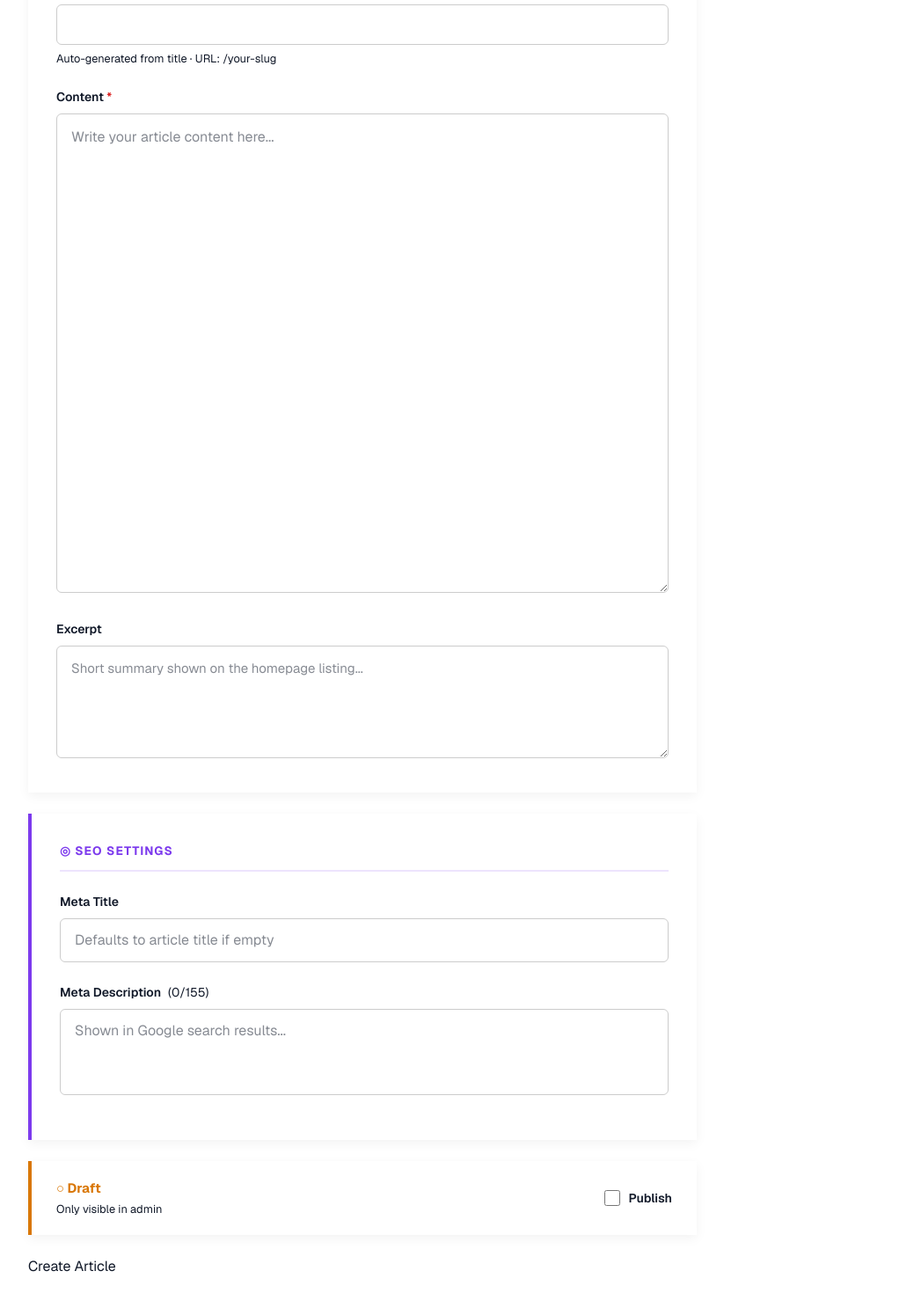
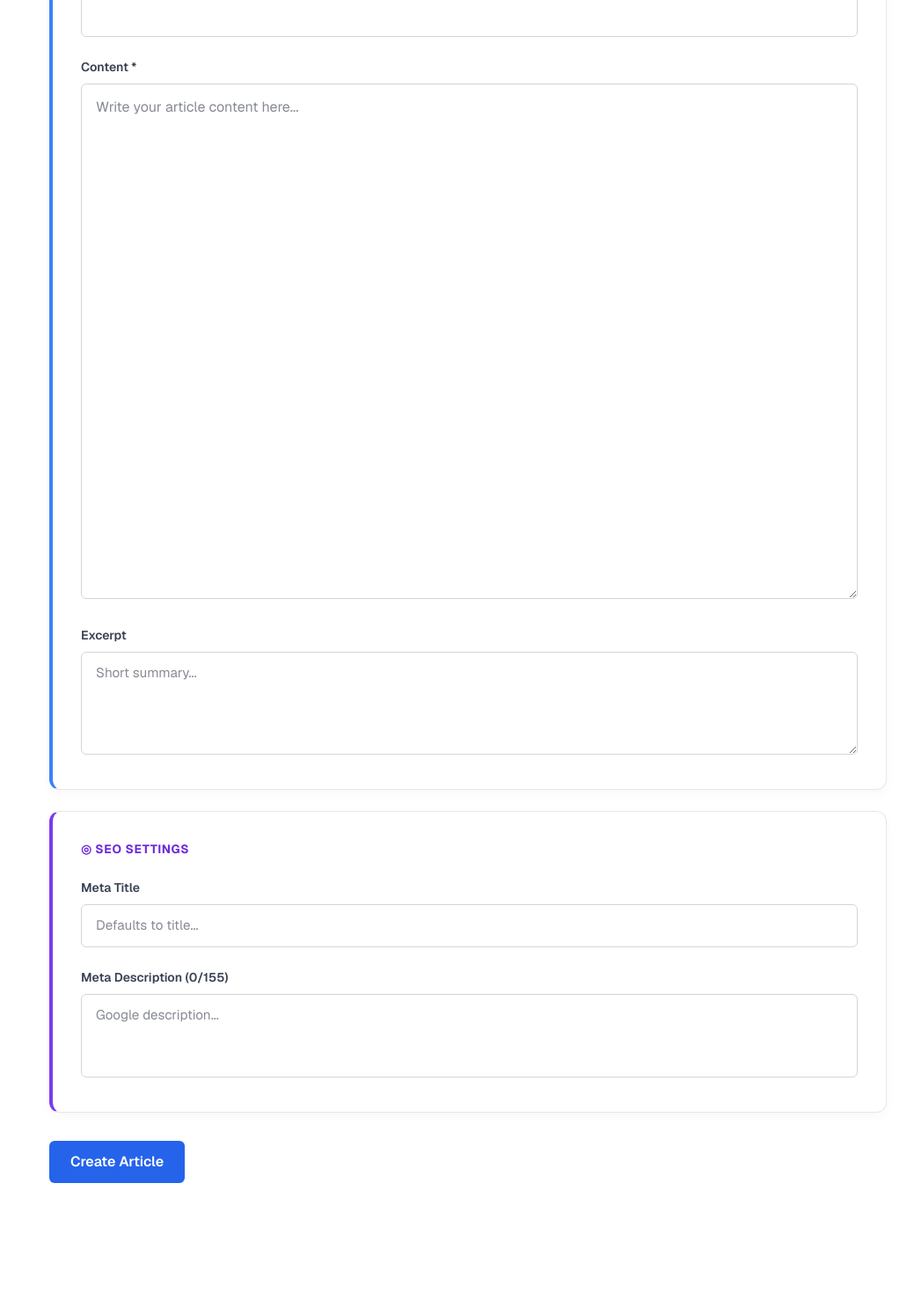
Before and after one commit to EshwarYadav29/SEO_Optimization_-Article-Site-, a Next.js app: page /admin/articles/new in a window 1280 px wide. Shown: the part 400-1870 px from the top of the page at 88% size, without its empty margins (82-1121 px from the left). Built offline with nearby package versions, Linux system fonts and the light colour scheme.

Commit message:
fix: updated context page

```diff
--- a/src/components/ArticleForm.tsx
+++ b/src/components/ArticleForm.tsx
@@ -82,56 +82,52 @@ export default function ArticleForm({ article }: { article?: Article }) {
 
   const cardStyle = (accentColor: string) => ({
     background: '#fff',
-    border: '2px solid var(--gray-200)',
+    border: '1px solid #e5e7eb',
     borderLeft: `4px solid ${accentColor}`,
-    borderRadius: 'var(--radius-lg)',
-    padding: '2rem', // Increased slightly for breathing room
+    borderRadius: '12px',
+    padding: '2rem',
     marginBottom: '1.5rem',
-    boxShadow: '0 4px 12px rgba(0,0,0,0.05)',
-    width: '100%',
+    boxShadow: '0 4px 12px rgba(0,0,0,0.03)',
     boxSizing: 'border-box' as const,
-  })
-
-  const headingStyle = (color: string) => ({
-    fontSize: '0.85rem', // Slightly larger section titles
-    fontWeight: 700,
-    color,
-    letterSpacing: '0.08em',
-    textTransform: 'uppercase' as const,
-    marginBottom: '1.5rem',
-    paddingBottom: '0.75rem',
-    borderBottom: `2px solid ${color}22`,
-    display: 'flex',
-    alignItems: 'center',
-    gap: '0.5rem',
   })
 
   const labelStyle = {
     display: 'block',
     fontSize: '0.875rem',
     fontWeight: 600,
-    color: 'var(--gray-700)',
+    color: '#374151',
     marginBottom: '0.5rem',
   }
 
-  // Base input layout styles to avoid reliance on cramped global class styles
   const baseInputStyle = {
     width: '100%',
     boxSizing: 'border-box' as const,
     padding: '0.75rem 1rem',
-    borderRadius: 'var(--radius-md, 6px)',
-    border: '1px solid var(--gray-300, #ccc)',
+    borderRadius: '6px',
+    border: '1px solid #d1d5db',
+    fontSize: '0.95rem',
+    outline: 'none',
   }
 
   return (
-    <form onSubmit={handleSubmit} style={{ width: '100%', maxWidth: '1200px', margin: '0 auto' }}>
+    /* THE BREAKOUT TRICK:
+      These styles force the form container out of narrow parents up to 1000px
+    */
+    <div style={{
+      width: '100vw',
+      maxWidth: '1000px',
+      margin: '2rem auto',
+      padding: '0 1.5rem',
+      boxSizing: 'border-box',
+    }}>
+      <form onSubmit={handleSubmit} style={{ width: '100%' }}>
         {error && (
           <div style={{
             background: '#fef2f2',
             border: '1px solid #fca5a5',
             color: '#dc2626',
             padding: '0.875rem 1rem',
-          borderRadius: 'var(--radius-md)',
+            borderRadius: '6px',
             marginBottom: '1.5rem',
             fontSize: '0.9rem',
           }}>
@@ -140,23 +136,20 @@ export default function ArticleForm({ article }: { article?: Article }) {
         )}
 
         {/* Main Content Card */}
-      <div style={cardStyle('var(--brand-500)')}>
-        <h2 style={headingStyle('var(--brand-600)')}>
+        <div style={cardStyle('#3b82f6')}>
+          <h2 style={{ fontSize: '0.85rem', fontWeight: 700, color: '#1d4ed8', textTransform: 'uppercase', letterSpacing: '0.05em', marginBottom: '1.5rem' }}>
             ✦ Article Content
           </h2>
 
           <div style={{ marginBottom: '1.5rem' }}>
-          <label style={labelStyle}>
-            Title <span style={{ color: '#dc2626' }}>*</span>
-          </label>
+            <label style={labelStyle}>Title *</label>
             <input
               type="text"
               value={form.title}
               onChange={handleTitleChange}
               required
               placeholder="Enter article title..."
-            className="form-input"
-            style={{ ...baseInputStyle }}
+              style={baseInputStyle}
             />
           </div>
 
@@ -166,37 +159,24 @@ export default function ArticleForm({ article }: { article?: Article }) {
               type="text"
               value={form.slug}
               onChange={e => setForm(prev => ({ ...prev, slug: e.target.value }))}
-            className="form-input"
-            style={{
-              ...baseInputStyle,
-              fontFamily: 'monospace',
-              fontSize: '0.8125rem',
-              color: 'var(--gray-500)'
-            }}
+              style={{ ...baseInputStyle, fontFamily: 'monospace', color: '#4b5563' }}
             />
-          <p style={{ fontSize: '0.8rem', color: 'var(--gray-400)', marginTop: '0.4rem' }}>
-            Auto-generated from title · URL: /{form.slug || 'your-slug'}
-          </p>
           </div>
 
           <div style={{ marginBottom: '1.5rem' }}>
-          <label style={labelStyle}>
-            Content <span style={{ color: '#dc2626' }}>*</span>
-          </label>
+            <label style={labelStyle}>Content *</label>
             <textarea
               value={form.content}
               onChange={e => setForm(prev => ({ ...prev, content: e.target.value }))}
               required
-            rows={18} // Increased row presence for writing luxury
+              rows={20}
               placeholder="Write your article content here..."
-            className="form-input"
               style={{
                 ...baseInputStyle,
                 resize: 'vertical',
-              fontFamily: 'inherit',
-              fontSize: '1rem', // Bumped font size for readability
-              lineHeight: 1.8,
-              minHeight: '450px' // Increased default canvas area
+                lineHeight: '1.75',
+                minHeight: '450px',
+                fontSize: '1rem'
               }}
             />
           </div>
@@ -207,23 +187,15 @@ export default function ArticleForm({ article }: { article?: Article }) {
               value={form.excerpt}
               onChange={e => setForm(prev => ({ ...prev, excerpt: e.target.value }))}
               rows={4}
-            placeholder="Short summary shown on the homepage listing..."
-            className="form-input"
-            style={{
-              ...baseInputStyle,
-              resize: 'vertical',
-              fontFamily: 'inherit',
-              fontSize: '0.9375rem',
-              lineHeight: 1.7,
-              minHeight: '120px'
-            }}
+              placeholder="Short summary..."
+              style={{ ...baseInputStyle, resize: 'vertical', minHeight: '100px' }}
             />
           </div>
         </div>
 
         {/* SEO Card */}
         <div style={cardStyle('#7c3aed')}>
-        <h2 style={headingStyle('#7c3aed')}>
+          <h2 style={{ fontSize: '0.85rem', fontWeight: 700, color: '#6d28d9', textTransform: 'uppercase', letterSpacing: '0.05em', marginBottom: '1.5rem' }}>
             ◎ SEO Settings
           </h2>
 
@@ -233,105 +205,36 @@ export default function ArticleForm({ article }: { article?: Article }) {
               type="text"
               value={form.metaTitle}
               onChange={e => setForm(prev => ({ ...prev, metaTitle: e.target.value }))}
-            placeholder="Defaults to article title if empty"
-            className="form-input"
-            style={{ ...baseInputStyle }}
+              placeholder="Defaults to title..."
+              style={baseInputStyle}
             />
           </div>
 
           <div>
-          <label style={labelStyle}>
-            Meta Description
-            <span style={{ fontWeight: 400, color: 'var(--gray-400)', marginLeft: '0.5rem' }}>
-              ({form.metaDesc?.length ?? 0}/155)
-            </span>
-          </label>
+            <label style={labelStyle}>Meta Description ({form.metaDesc?.length ?? 0}/155)</label>
             <textarea
               value={form.metaDesc}
               onChange={e => setForm(prev => ({ ...prev, metaDesc: e.target.value }))}
               rows={3}
               maxLength={155}
-            placeholder="Shown in Google search results..."
-            className="form-input"
-            style={{
-              ...baseInputStyle,
-              resize: 'none'
-            }}
+              placeholder="Google description..."
+              style={{ ...baseInputStyle, resize: 'none' }}
             />
-          {/* Character bar */}
-          <div style={{
-            marginTop: '0.5rem',
-            height: '4px',
-            background: 'var(--gray-100)',
-            borderRadius: '999px',
-            overflow: 'hidden',
-          }}>
-            <div style={{
-              height: '100%',
-              width: `${Math.min(((form.metaDesc?.length ?? 0) / 155) * 100, 100)}%`,
-              background: (form.metaDesc?.length ?? 0) > 140 ? '#dc2626' : '#7c3aed',
-              borderRadius: '999px',
-              transition: 'width 0.2s ease',
-            }} />
-          </div>
           </div>
         </div>
 
-      {/* Publish Card */}
-      <div style={{
-        ...cardStyle(form.published ? '#16a34a' : '#d97706'),
-        display: 'flex',
-        alignItems: 'center',
-        justifyContent: 'space-between',
-        gap: '1rem',
-        padding: '1.25rem 1.75rem',
-        marginBottom: '1.5rem',
-      }}>
-        <div>
-          <p style={{
-            fontWeight: 700,
-            fontSize: '0.9375rem',
-            color: form.published ? '#16a34a' : '#d97706',
-          }}>
-            {form.published ? '● Published' : '○ Draft'}
-          </p>
-          <p style={{ fontSize: '0.8rem', color: 'var(--gray-400)', marginTop: '0.15rem' }}>
-            {form.published ? 'Visible to the public' : 'Only visible in admin'}
-          </p>
-        </div>
-        <label style={{ display: 'flex', alignItems: 'center', gap: '0.6rem', cursor: 'pointer' }}>
-          <input
-            type="checkbox"
-            checked={form.published}
-            onChange={e => setForm(prev => ({ ...prev, published: e.target.checked }))}
-            style={{ width: '18px', height: '18px', cursor: 'pointer', accentColor: 'var(--brand-600)' }}
-          />
-          <span style={{ fontSize: '0.875rem', fontWeight: 600, color: 'var(--gray-700)' }}>
-            Publish
-          </span>
-        </label>
-      </div>
-
-      {/* Actions */}
-      <div style={{ display: 'flex', alignItems: 'center', justifyContent: 'space-between', paddingBottom: '3rem' }}>
-        <button
-          type="submit"
-          disabled={loading}
-          className="btn btn-primary"
-        >
+        {/* Actions layout wrapper */}
+        <div style={{ display: 'flex', justifyContent: 'space-between', alignItems: 'center', marginTop: '2rem', paddingBottom: '4rem' }}>
+          <button type="submit" disabled={loading} style={{ background: '#2563eb', color: '#fff', border: 'none', padding: '0.75rem 1.5rem', borderRadius: '6px', fontWeight: 600, cursor: 'pointer' }}>
             {loading ? 'Saving...' : isEditing ? 'Update Article' : 'Create Article'}
           </button>
-
           {isEditing && (
-          <button
-            type="button"
-            onClick={handleDelete}
-            className="btn btn-danger"
-          >
+            <button type="button" onClick={handleDelete} style={{ background: '#dc2626', color: '#fff', border: 'none', padding: '0.75rem 1.5rem', borderRadius: '6px', fontWeight: 600, cursor: 'pointer' }}>
               Delete Article
             </button>
           )}
         </div>
       </form>
+    </div>
   )
 }
```
Lines whose indentation alone changed are shown as unchanged.
